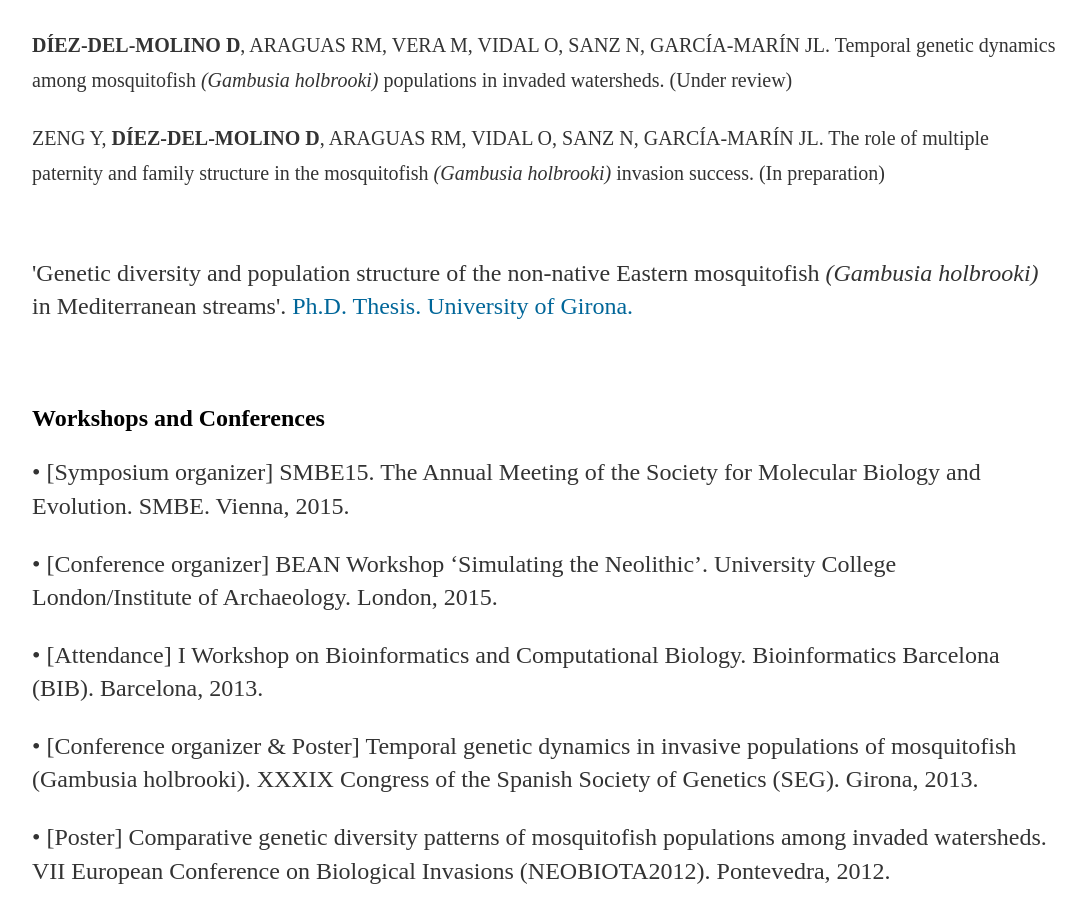
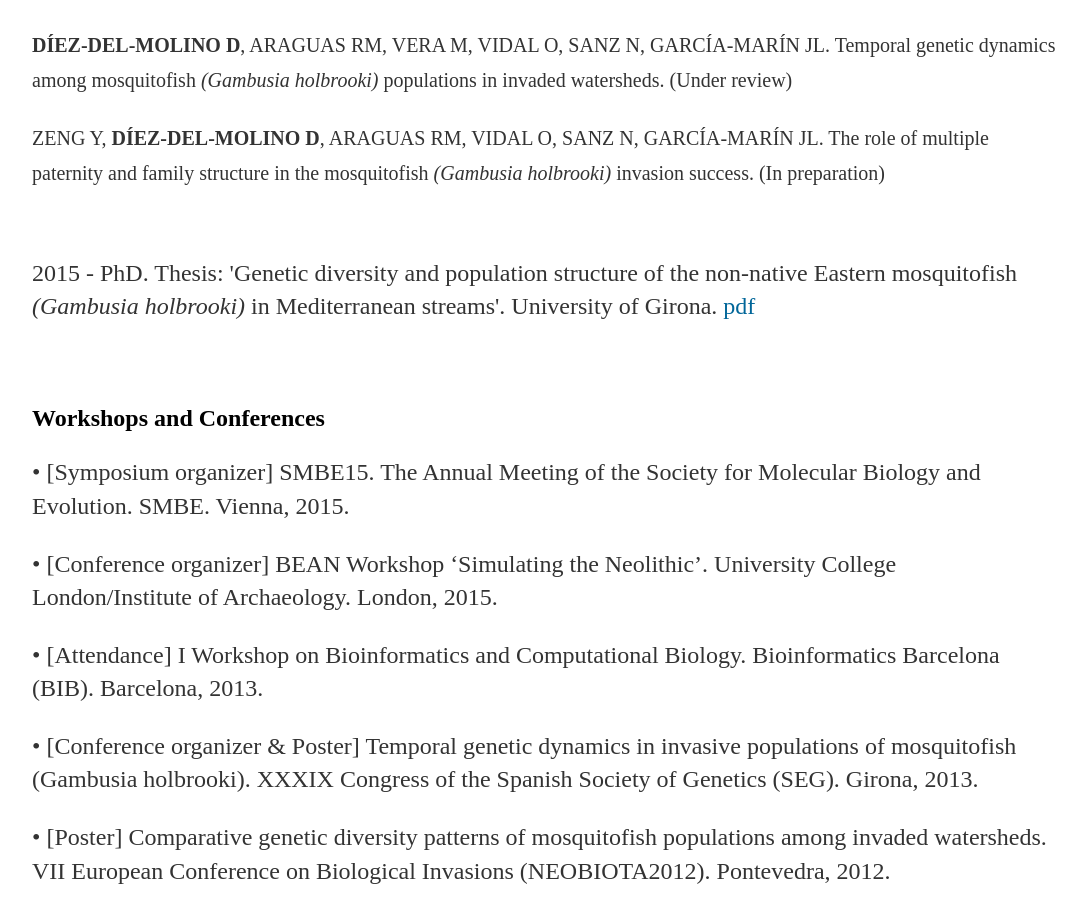
Before and after one commit to DiezMolino/diezmolino.github.io, a Jekyll site: the page cv/index.html, which Jekyll copies as it is, in a window 1280 px wide and 900 px high, scrolled down 4266 px. Shown: the whole window, without its empty margins (96-1182 px from the left). Built offline with Jekyll 4.4.1, drawn with Linux system fonts in a browser that asks for light colours.

Commit message:
Update index.html

```diff
--- a/cv/index.html
+++ b/cv/index.html
@@ -203,7 +203,7 @@
 
 <br/>
 
-<p>'Genetic diversity and population structure of the non-native Eastern mosquitofish <i>(Gambusia holbrooki)</i> in Mediterranean streams'. <a href="http://www.tesisenred.net/bitstream/handle/10803/300440/tddm1de1.pdf?sequence=5" target="_blank"> Ph.D. Thesis. University of Girona.</a><p>
+<p>2015 - PhD. Thesis: 'Genetic diversity and population structure of the non-native Eastern mosquitofish <i>(Gambusia holbrooki)</i> in Mediterranean streams'. University of Girona. <a href="http://www.tesisenred.net/bitstream/handle/10803/300440/tddm1de1.pdf?sequence=5" target="_blank"> pdf</a><p>
 
 <br/>
 
```
